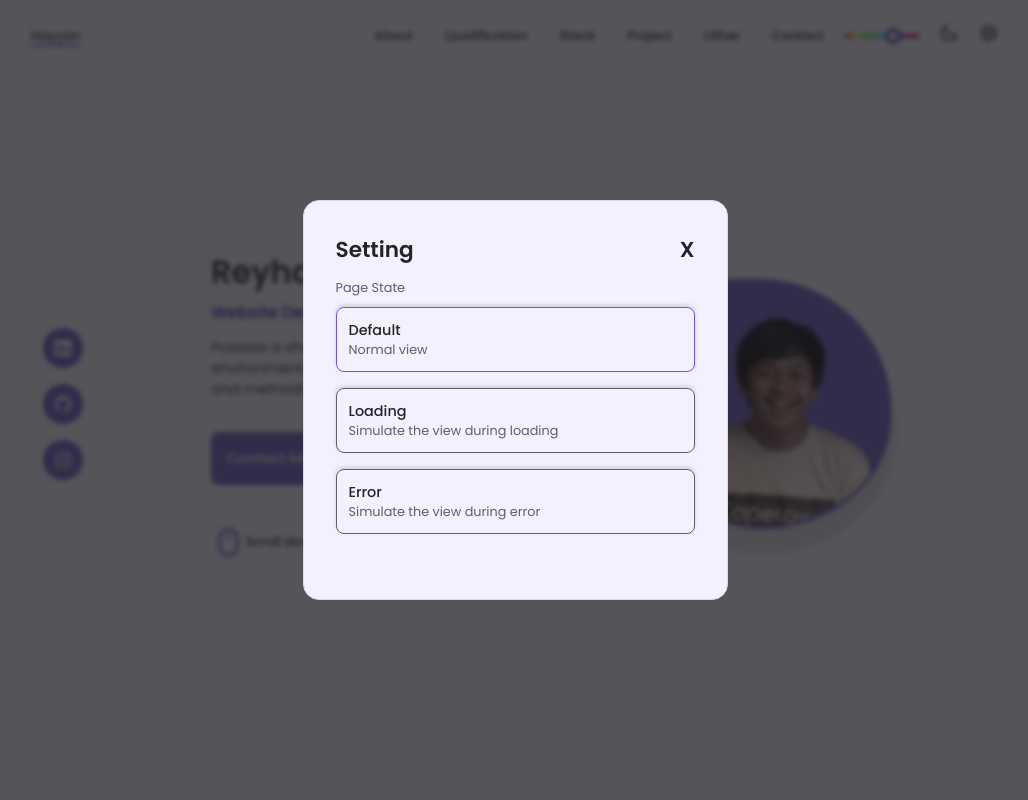
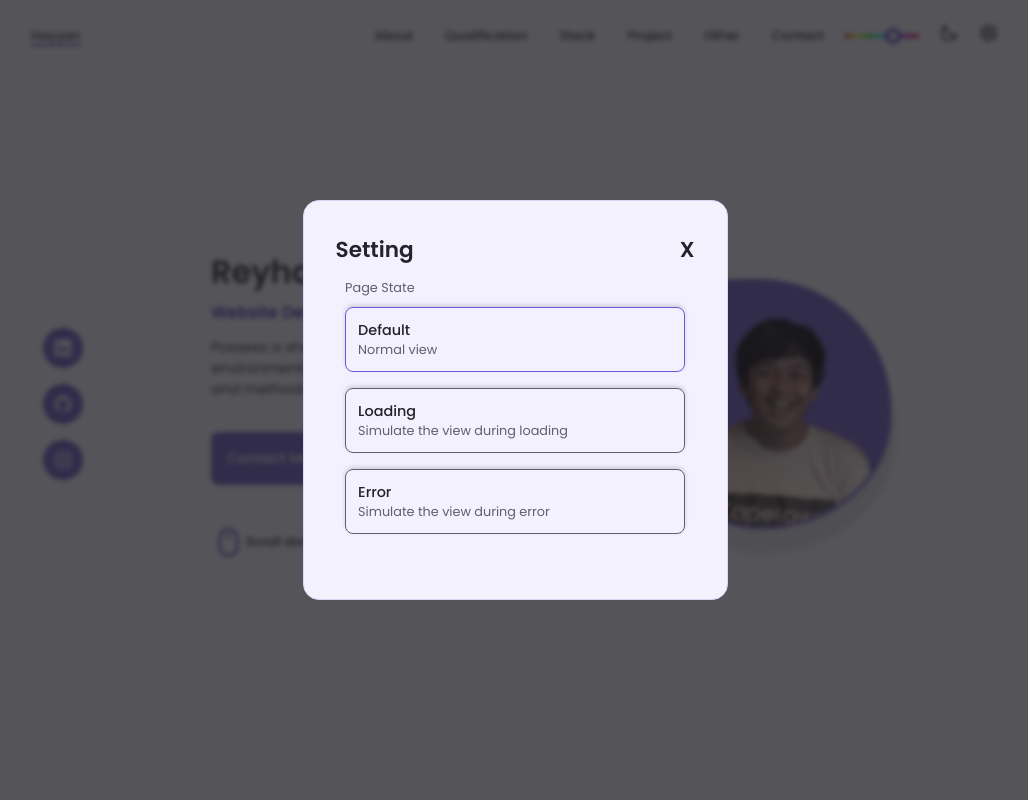
Before and after one commit to rheyhannh/whoishayyan.site, a Next.js app: page / in a window 1280 px wide. Both pictures are taken after a click on the icon 1114 px from the left and 36 px from the top of the page. Shown: the top 800 px of the page, without its empty margins (125-1153 px from the left). Built offline with nearby package versions, Linux system fonts and the light colour scheme.

Commit message:
fix: Handle modal when overflowed

```diff
--- a/src/components/modal/modal.module.css
+++ b/src/components/modal/modal.module.css
@@ -19,6 +19,22 @@
 .overlay.active {
     opacity: 1;
     visibility: visible;
+}
+
+.layout {
+    padding: 0 .6rem;
+    overflow: auto;
+}
+
+.layout::-webkit-scrollbar {
+    visibility: hidden;
+    width: .30rem;
+    border-radius: .25rem;
+}
+
+.layout::-webkit-scrollbar-thumb {
+    border-radius: .25rem;
+    visibility: hidden;
 }
 
 .setting {
@@ -47,7 +63,7 @@
     justify-content: space-between;
 }
 
-.setting .layout >.small {
+.setting .layout>.small {
     display: block;
     margin-bottom: 0.6rem;
 }
@@ -59,10 +75,6 @@
     border: 1.5px solid var(--text-color-light);
     box-shadow: 0 -2px 4px rgba(0, 0, 0, .15);
     margin-bottom: 1rem;
-}
-
-.setting .layout .panel:last-child {
-    margin-bottom: 0;
 }
 
 .setting .layout .panel.active {
@@ -82,6 +94,25 @@
     transform: scale(1) translateY(0);
 }
 
+@media (hover: hover) and (pointer: fine) {
+    .layout::-webkit-scrollbar-thumb:hover {
+        border-radius: .25rem;
+        visibility: hidden;
+    }
+
+    .setting:hover .layout::-webkit-scrollbar {
+        visibility: visible;
+    }
+
+    .setting:hover .layout::-webkit-scrollbar-thumb {
+        visibility: visible;
+    }
+
+    .setting:hover .layout::-webkit-scrollbar-thumb:hover {
+        visibility: visible;
+    }
+}
+
 @media screen and (max-width: 768px) {
     .setting {
         max-height: none;
```
